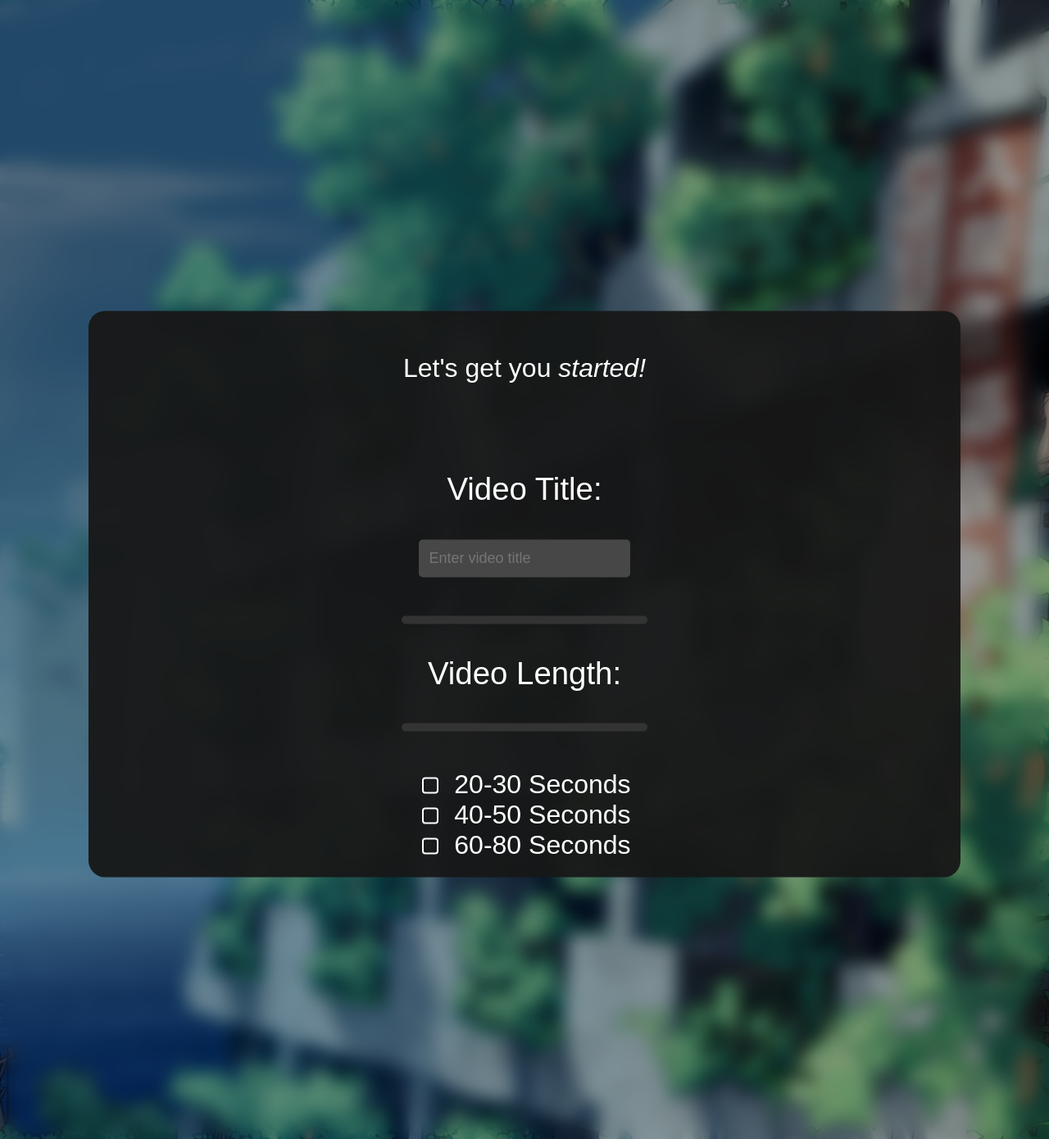
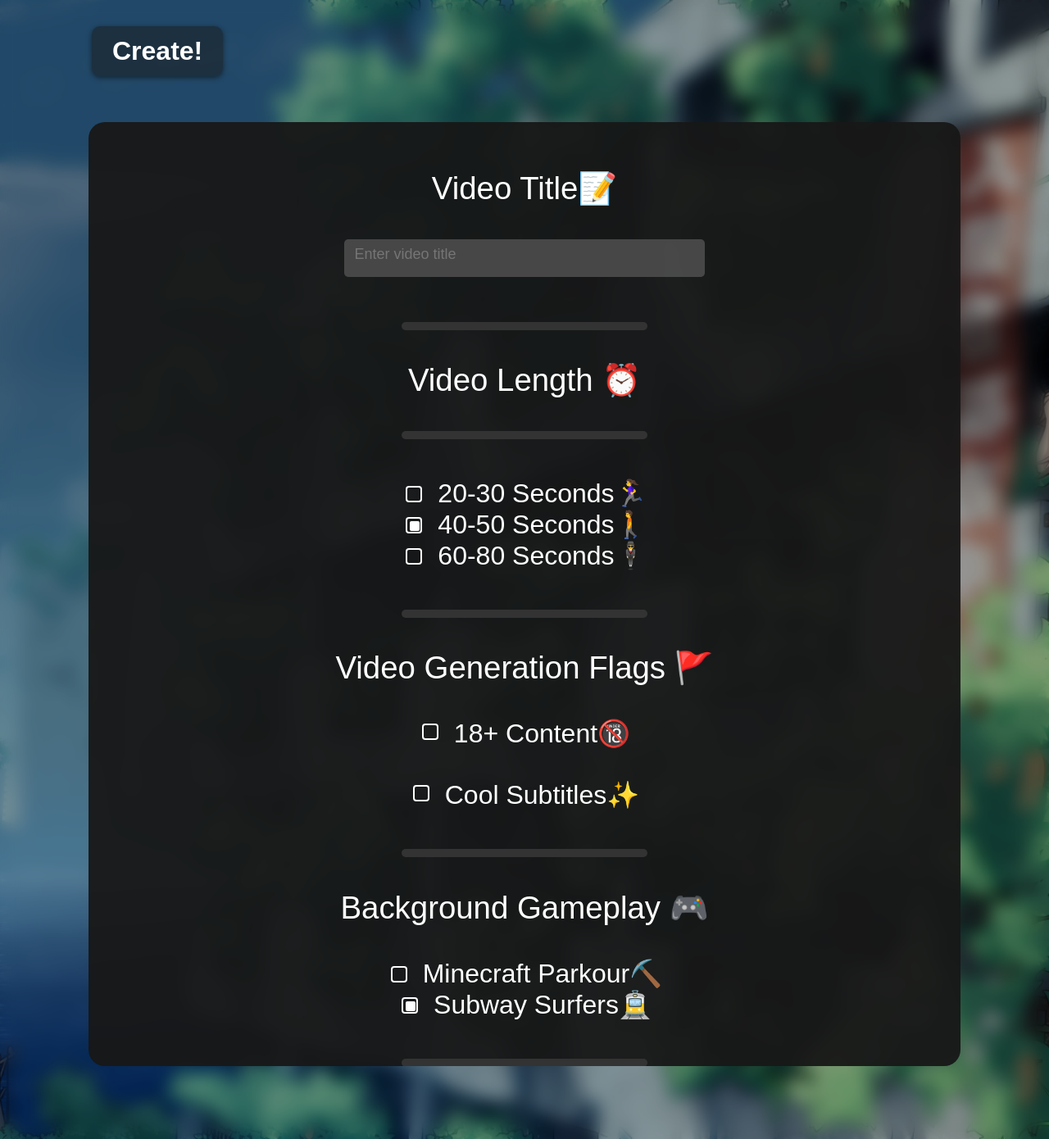
Before and after one commit to rdalx42/RedditReelMaker, a Flask app: page /create in a window 1280 px wide. Shown: the whole page at 82% size. Run offline with Flask 3, Linux system fonts and the light colour scheme.

Commit message:
proper create page

```diff
--- a/RedditReelMaker/src/website/templates/create.html
+++ b/RedditReelMaker/src/website/templates/create.html
@@ -9,35 +9,85 @@
 
     <img id="slideshow" src="{{ url_for('static', filename='images/display_init/image1.png') }}" alt="Slideshow" >
     <div class="blur-overlay"></div>
+    {% if error_msg %}
+    <div class="error-message" name = "error-msg" id = "error-msg">{{ error_msg }}</div>
+    <script>
+        setTimeout(() => {
+            const el = document.getElementById("error-msg");
+            if(el) el.style.display = "none";
+        }, 3000);
+    </script>
+    {% endif %}
+
+    <p class = "title">Create!</p>
+    <br>
 
     <div class = "complete_form">
-        <p class = "main_title">Let's get you <i>started!</i></p>
-        <br>
+
         <form method="POST">
 
-            <p class="subtitle">Video Title:</p>
+            <p class="subtitle">Video Title📝</p>
 
-            <input type="text" class="video_name" placeholder="Enter video title">
+            <textarea type="text" class="video_name" placeholder="Enter video title" name = "vid_name"></textarea>
             <br><br>
             <div class="bar-container">
                 <div class="bar"></div>
             </div>
 
-            <p class="subtitle">Video Length:</p>
+            <p class="subtitle">Video Length ⏰</p>
             <div class="bar-container">
                 <div class="bar"></div>
             </div>
             <br>
 
-            <input type="radio" id="option1" name="choice" value="Option 1">
-            <label for="option1">20-30 Seconds</label><br>
+            <input type="radio" id="option1" name="len_choice" value="Option 1">
+            <label for="option1">20-30 Seconds🏃‍♀️</label><br>
 
-            <input type="radio" id="option2" name="choice" value="Option 2">
-            <label for="option2">40-50 Seconds</label><br>
+            <input type="radio" id="option2" name="len_choice" value="Option 2" checked>
+            <label for="option2">40-50 Seconds🚶</label><br>
 
-            <input type="radio" id="option3" name="choice" value="Option 3">
-            <label for="option3">60-80 Seconds</label><br>
+            <input type="radio" id="option3" name="len_choice" value="Option 3">
+            <label for="option3">60-80 Seconds🕴</label><br>
+
+            <br>
+
+            <div class="bar-container">
+                <div class="bar"></div>
+            </div>
+            <p class="subtitle">Video Generation Flags 🚩</p>
+
+            <input type="checkbox" id="option4" name="flag_choice_nsfw" value="Option 4">
+            <label for="option4">18+ Content🔞</label><br>
+
+            <br>
+
+            <input type="checkbox" id="option5" name="flag_choice_subtitles">
+            <label for="option5">Cool Subtitles✨</label><br>
+
+            <br>
+
+            <div class="bar-container">
+                <div class="bar"></div>
+            </div>
+
+            <p class="subtitle">Background Gameplay 🎮</p>
+
+
+            <input type="radio" id="option6" name="gameplay_choice" value="Option 6">
+            <label for="option6">Minecraft Parkour⛏️</label><br>
+
+            <input type="radio" id="option7" name="gameplay_choice" value="Option 7" checked>
+            <label for="option7">Subway Surfers🚊</label><br>
+            <br>
+            <div class="bar-container">
+                <div class="bar"></div>
+            </div>
+
+            <button class = "generate" name = "generate">Generate!</button>
         </form>
+
+        <br>
+
     </div>
 
 
@@ -46,15 +96,18 @@
             "{{ url_for('static', filename='images/display_init/image1.png') }}",
             "{{ url_for('static', filename='images/display_init/image2.jpg') }}",
             "{{ url_for('static', filename='images/display_init/image3.jpg') }}",
-            "{{ url_for('static', filename='images/display_init/image4.jpg') }}"
+            "{{ url_for('static', filename='images/display_init/image4.jpg') }}",
+            "{{ url_for('static', filename='images/display_init/image5.jpg') }}",
+            "{{ url_for('static', filename='images/display_init/image6.jpg') }}",
+            "{{ url_for('static', filename='images/display_init/image7.jpg') }}"
         ];
 
         const slideshow = document.getElementById("slideshow");
 
         let index = 0;
-        const fadeDuration = 500; // .5 second fade
+        const fadeDuration = 500;
         const minInterval = 5000;
-        const maxInterval = 10000;
+        const maxInterval = 50000;
 
         function getRandomFloat(min, max) {
             return Math.random() * (max - min) + min;
```
